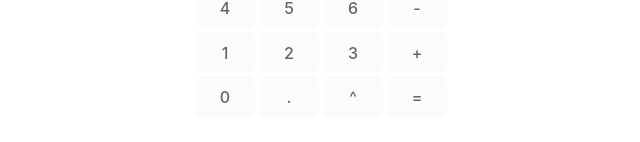
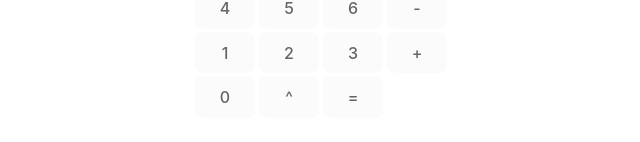
Before and after one commit to khz538/calculator-khz, a React (Vite) app: page / in a window 1280 px wide. Shown: the part 424-566 px from the top of the page, without its empty margins (319-959 px from the left). Built offline with nearby package versions, Linux system fonts and the light colour scheme.

Commit message:
Update index.jsx
Removed '.' from buttons

```diff
--- a/src/components/Calculator/index.jsx
+++ b/src/components/Calculator/index.jsx
@@ -99,7 +99,8 @@ const Calculator = () => {
         ['7', '8', '9', '*'],
         ['4', '5', '6', '-'],
         ['1', '2', '3', '+'],
-        ['0', '.', '^', '='],
+//         ['0', '.', '^', '='],
+        ['0', '^', '='],
     ];
     const buttons = {row1, row2, row3, row4, row5};
 
```
